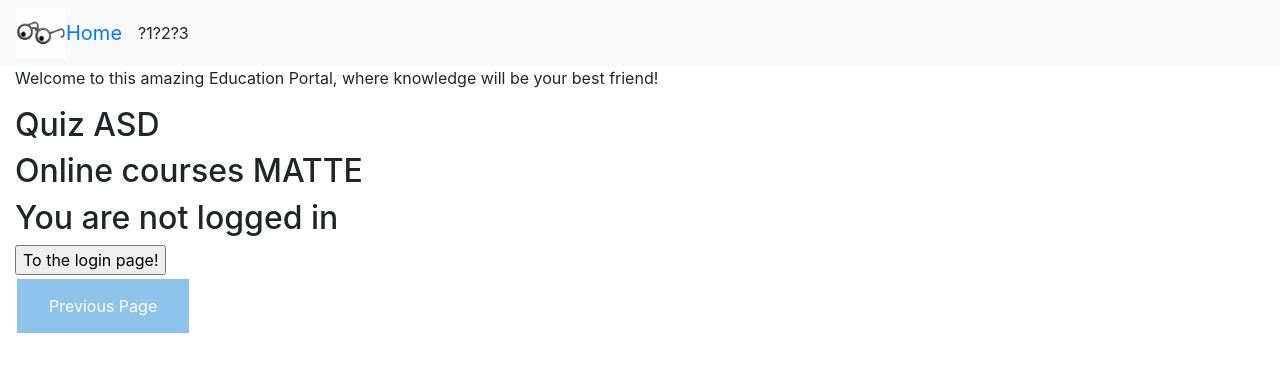
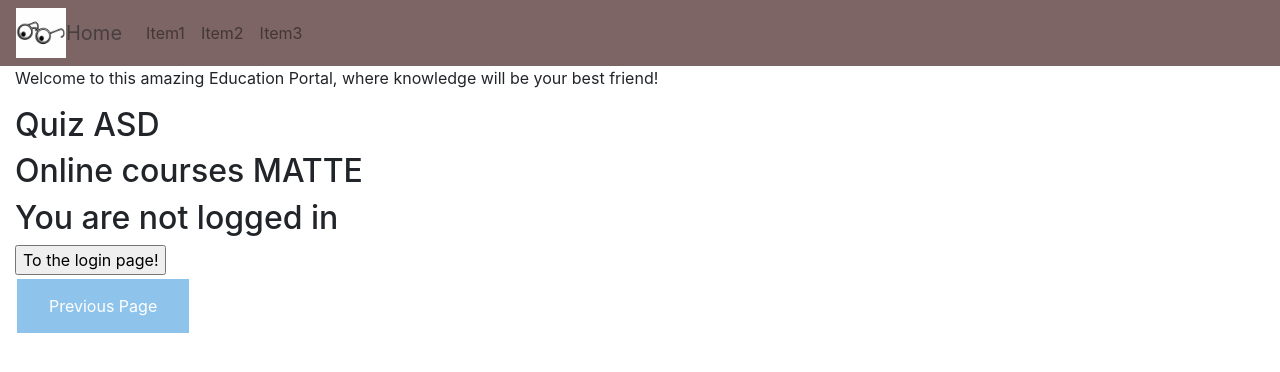
Before and after one commit to fiskmoz/Gamification-portal, a Django app: page / in a window 1280 px wide. Shown: the top 372 px of the page. Run offline with Django 3.2, Linux system fonts and the light colour scheme; some libraries are stand-ins or nearby versions.

Commit message:
Added come css code

```diff
--- a/WebServer/static/forms/style.css
+++ b/WebServer/static/forms/style.css
@@ -1,8 +1,21 @@
 .navbar-expand-lg{
-    background-color: #F8F8F8;
-    border-color: #E7E7E7;
+    background-color: rgba(94, 63, 63, 0.8);
+    border-color: rgba(10, 9, 9, 0.8);
+}
+.navbar-expand-lg .navbar-brand,
+.navbar-expand-lg .navbar-text {
+    color: rgba(58, 54, 54, 0.8);
 }
 
+/* change the link color */
+.navbar-expand-lg .navbar-nav .nav-link {
+    color: rgba(7, 7, 7, 0.5);
+}
+/* change the color of active or hovered links */
+.navbar-expand-lg .nav-item.active .nav-link,
+.navbar-expand-lg .nav-item:hover .nav-link {
+    color: #ffffff;
+}
 input[type="button"]{
     background-color: #8ec3eb;
     border: none;
--- a/WebServer/templates/base.html
+++ b/WebServer/templates/base.html
@@ -24,13 +24,13 @@
     <div class="collapse navbar-collapse" id="navbarMenu">
       <ul class="navbar-nav mr-auto">
         <li class="nav-item">
-          <a>?1</a>
+          <a href="{% url 'home' %}" class="nav-link">Item1</a>
         </li>
         <li class="nav-item">
-          <a>?2</a>
+          <a href="{% url 'home' %}" class="nav-link">Item2</a>
         </li>
         <li class="nav-item">
-          <a>?3</a>
+          <a href="{% url 'home' %}" class="nav-link">Item3</a>
         </li>
       </ul>
     </div>
```
